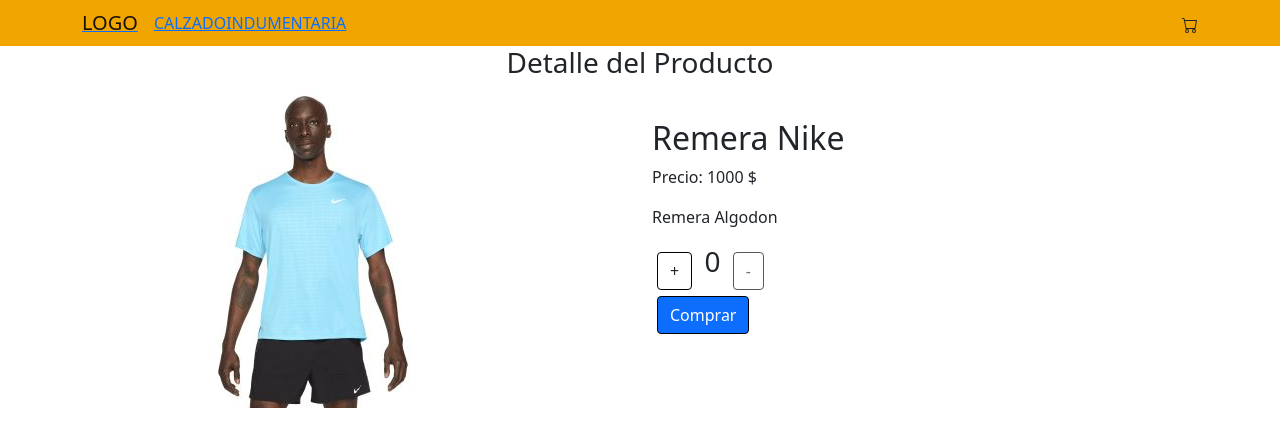
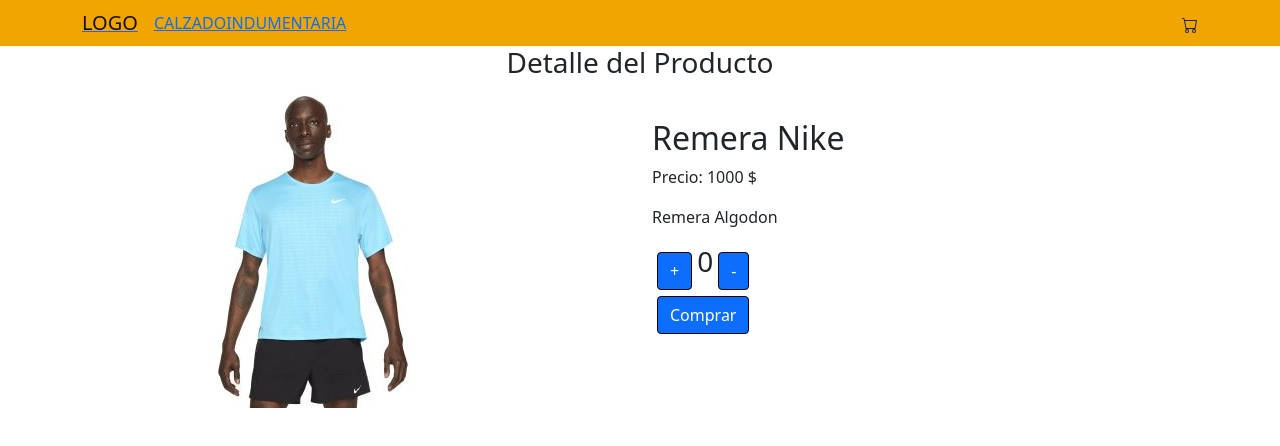
Before and after one commit to morgantil/PrimerEntregaProyecto, a React (Create React App) app: page /detalle/1 in a window 1280 px wide. Shown: the top 446 px of the page. Built offline with nearby package versions, Linux system fonts and the light colour scheme.

Commit message:
Desafio 9

```diff
--- a/src/AppRouter/AppRouter.js
+++ b/src/AppRouter/AppRouter.js
@@ -5,6 +5,7 @@
 import NavBar from "../components/NavBar/NavBar";
 import Home from "../pages/Home"
 import Detail from "../pages/Detail"
+import Carrito from "../pages/Carrito";
 import NoFound from "../pages/NoFound"
 const AppRouter = () => {
   return (
@@ -13,6 +14,7 @@
       <Switch>
       <Route exact path="/category/:catId" component={Home}/>
         <Route exact path="/detalle/:productId" component={Detail}/>
+        <Route exact path="/carrito" component={Carrito}/>
       <Route exact path="/" component={Home}/>
         <Route  path="*" component={NoFound}>
 
--- a/src/components/ItemCount/ItemCount.js
+++ b/src/components/ItemCount/ItemCount.js
@@ -1,44 +1,19 @@
-import React,{useState} from 'react'
+import React from 'react'
 import {Card,Button} from "react-bootstrap"
 import "./ItemCount.css";
 
-const ItemCount = () => {
-const [stock, setStock] = useState(10);
-  const [cantidad, setCantidad] = useState(0);
-  const [disableButton, setDisableButton] = useState(false);
-  const [disableButton2, setDisableButton2] = useState(true);
+const ItemCount = (props) => {
 
-  const sumar = () => {
-    if (cantidad < stock) {
-      setCantidad(cantidad + 1);
-    }
-    if (cantidad === stock) {
-      setDisableButton(true);
-    }
 
-    if ((cantidad) => 0) {
-      setDisableButton2(false);
-    }
-  };
-
-  const restar = () => {
-    if (cantidad > 0) {
-      setCantidad(cantidad - 1);
-    }
-    if (cantidad < 1) {
-      setDisableButton2(true);
-      setDisableButton(false);
-    }
-  };
 
   return (
     <>
-      {" "}
+
       <div>
 
-        <Button className="boton" disabled={disableButton} onClick={() => sumar()} variant="contained"> + </Button>
-        <h3 className="numero"> {cantidad} </h3>
-        <Button  className="boton" disabled={disableButton2} onClick={() => restar()} variant="contained"> -</Button>
+        <Button onClick={props.sumar} className="boton"> + </Button>
+        <h3 className="numero">{props.cantidad}</h3>
+        <Button  className="boton"  onClick={props.restar} > -</Button>
       </div>
     </>
   );
--- a/src/components/ItemDetail/ItemDetail.js
+++ b/src/components/ItemDetail/ItemDetail.js
@@ -1,67 +1,72 @@
 import React, { useState } from "react";
 import "./ItemDetail.css";
 import ItemCount from "../ItemCount/ItemCount";
-import {Button} from "react-bootstrap"
+import { Button } from "react-bootstrap";
+import { Link } from 'react-router-dom';
+const ItemDetail = ({ infoProduct }) => {
 
-const ItemDetail = ({infoProduct}) => {
-console.log(infoProduct);
 
-  /*
+ const [stock, setStock] = useState(10);
+const [cantidad, setCantidad] = useState(0);
+ const [disableButton, setDisableButton] = useState(false);
+ const [disableButton2, setDisableButton2] = useState(true);
 
- id:'3',
-        title:'Remera Puma',
-        description:'Remera Algodon',
-        price:1200,
-        img:'remeraPuma1.jpg',
-        stock:20,
-        category:'indumentaria'
+const sumar = () => {
 
-*/
+  if (cantidad < stock) {
+    setCantidad(cantidad + 1);
+  }
+   if (cantidad === stock) {
+     setDisableButton(true);
+   }
 
-  return (<>
-    {infoProduct.map(product=>{
+   if ((cantidad) => 0) {
+     setDisableButton2(false);
+   }
+}
+
+const restar = () => {
+  if (cantidad > 0) {
+    setCantidad(cantidad - 1);
+  }
+  if (cantidad < 1) {
+    setDisableButton2(true);
+    setDisableButton(false);
+  }
+};
+
+
+
+
+
+
   return (
-
+    <>
+      {infoProduct.map((product) => {
+        return (
           <div className="detail-item">
-
             <div className="row">
               <div className="col-xs-12 col-md-6">
-        { <img src={`../img/${infoProduct[0].img}`}/> }
+                {<img src={`../img/${infoProduct[0].img}`} />}
               </div>
-
-
 
               <div className="col-xs-12 col-md-6">
                 <div className="infoProducto">
                   <h2> {infoProduct[0].title} </h2>
                   <p> Precio: {infoProduct[0].price} $ </p>
                   <p>{infoProduct[0].description} </p>
-<ItemCount/>
-<Button className="boton" variant="primary">Comprar</Button>
-</div>
-
+                  <ItemCount sumar={sumar} restar={restar} cantidad={cantidad} />
+                  <Link to={`/carrito`}><Button comprar className="boton" variant="primary">
+                    Comprar
+                  </Button></Link>
                 </div>
               </div>
             </div>
-
-
-
-      )
-
-
-    })
-     }
-
-
-
-
-
-
-
-
-
-
-    </>)
-}
+          </div>
+        );
+      })}
+    </>
+  );
+};
 
 export default ItemDetail;
--- /dev/null
+++ b/src/pages/Carrito.js
@@ -0,0 +1,11 @@
+import React from 'react'
+
+const Carrito = () => {
+    return (
+        <div>
+            <h1>Carrito de Compras</h1>
+        </div>
+    )
+}
+
+export default Carrito
```
Lines whose indentation alone changed are shown as unchanged.
